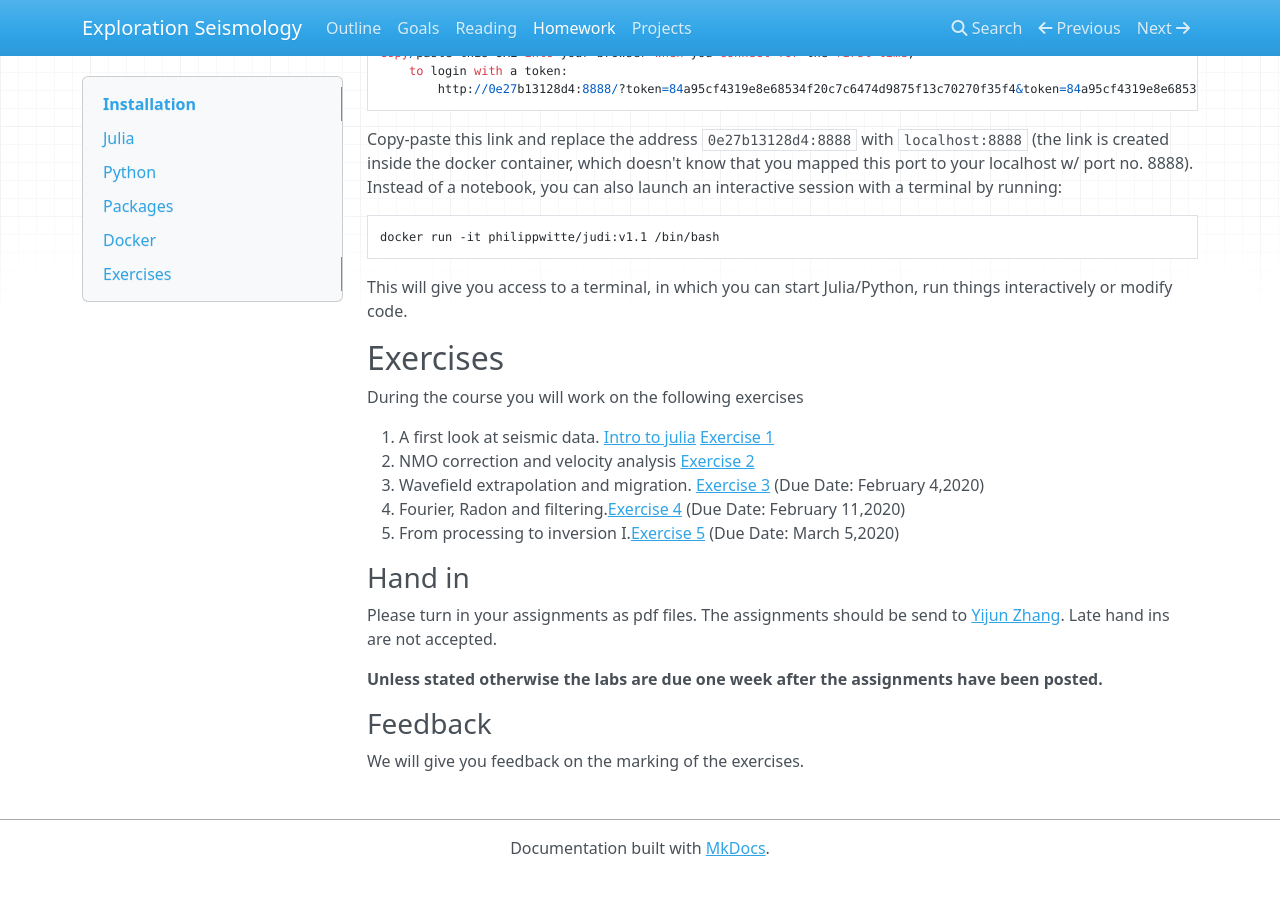
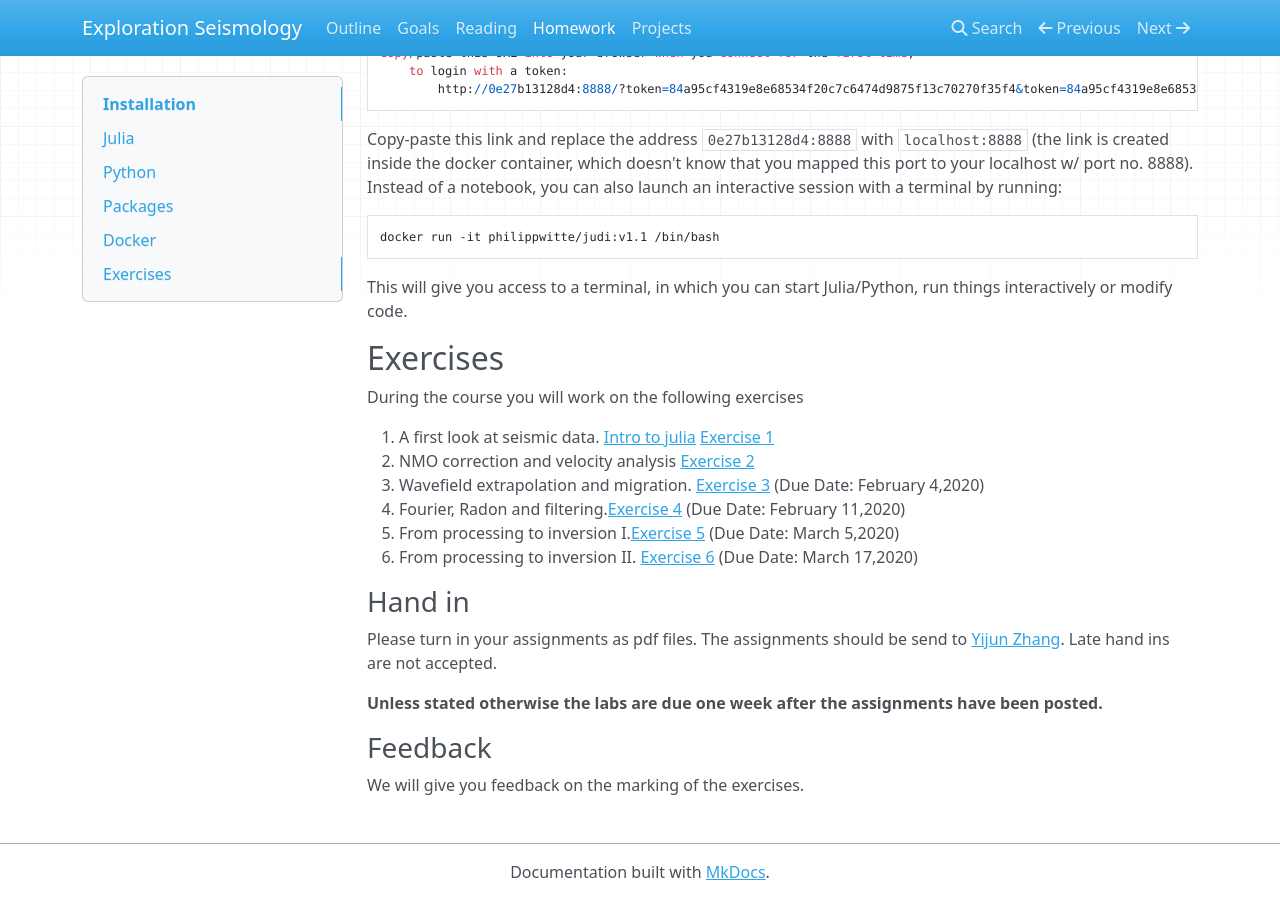
Before and after one commit to flexie/eas-4803-8803-ccs, an MkDocs documentation site: the page built from docs/homework.md, in a window 1280 px wide and 900 px high, scrolled down 1573 px. Built offline with MkDocs 1.6.1, drawn with Linux system fonts in a browser that asks for light colours; nearby versions of some CDN libraries; old or Windows-style settings are respelled for this version of MkDocs; before the commit the page ends 2449 px from its top, so only the background shows below that.

Commit message:
Update E6

```diff
--- a/docs/homework.md
+++ b/docs/homework.md
@@ -94,6 +94,7 @@ During the course you will work on the following exercises
 3. Wavefield extrapolation and migration. [Exercise 3](Assignments/Exercise3.md) (Due Date: February 4,2020)
 4. Fourier, Radon and filtering.[Exercise 4](Assignments/Exercise4.md) (Due Date: February 11,2020)
 5. From processing to inversion I.[Exercise 5](Assignments/Exercise5.md) (Due Date: March 5,2020)
+6. From processing to inversion II. [Exercise 6](Assignments/Exercise6.md) (Due Date: March 17,2020)
 
 <!--
 1. A first look at seismic data. [Intro to julia](Assignments/introduction_to_julia.md) [Exercise 1](Assignments/Exercise1.md) [[Solution]](https://www.slim.eos.ubc.ca/Teaching/EOSC454/exercise1_sol.html)
```
